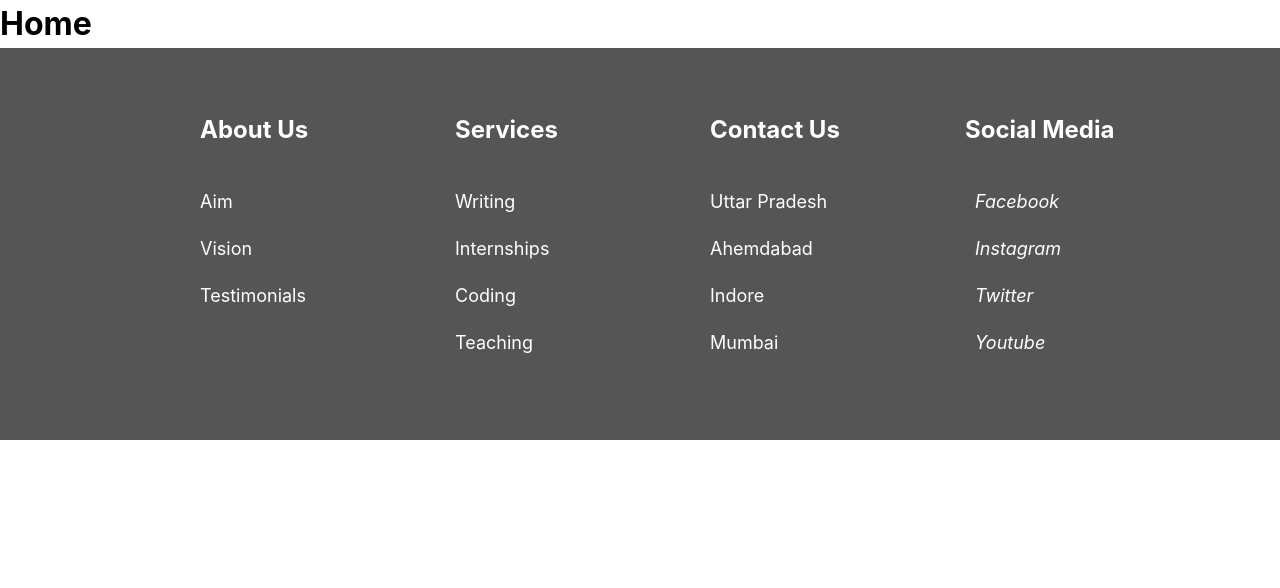
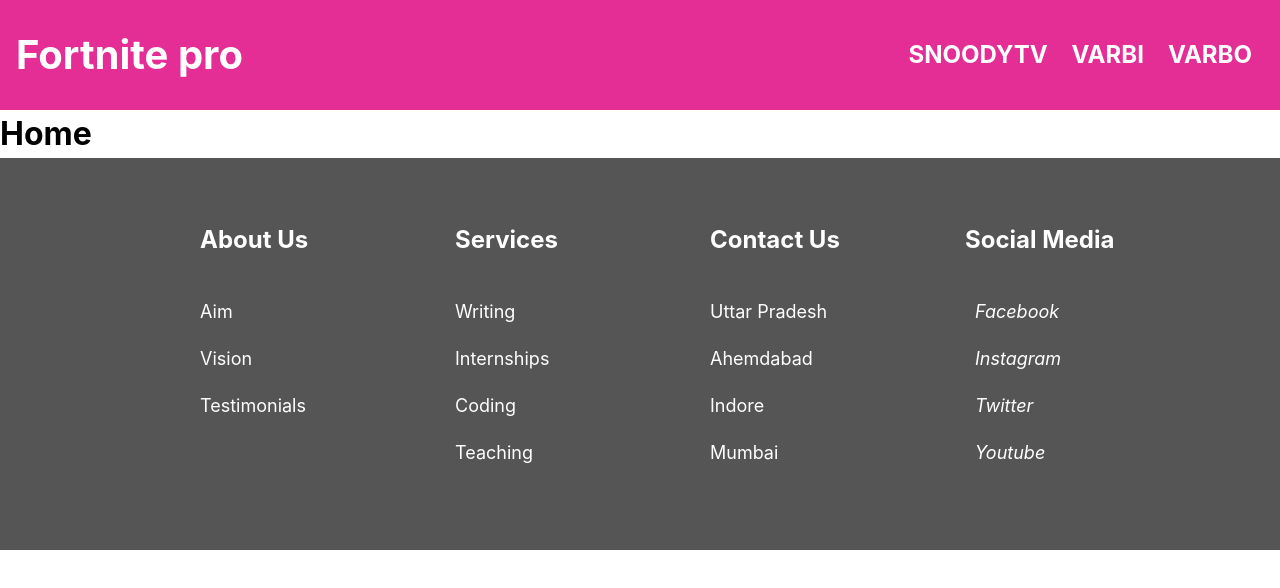
Before and after one commit to han-lovers/IdentifEye, a React (Vite) app in the folder client/: page / in a window 1280 px wide. Shown: the top 588 px of the page. Built offline with nearby package versions, Linux system fonts and the light colour scheme.

Commit message:
Added header

```diff
--- a/client/src/App.jsx
+++ b/client/src/App.jsx
@@ -2,10 +2,13 @@ import React from "react";
 import Home from "./pages/Home";
 import { BrowserRouter, Routes, Route } from "react-router-dom";
 import Footer from "./styles/js/Footer";
+import Header from "./styles/js/Header";
 
 function App() {
     return (
         <>
+            <Header /> {/* Add header to every route */}
+
             <BrowserRouter>
                 <Routes>
                     <Route path="/" element={<Home />} />
--- /dev/null
+++ b/client/src/styles/css/Header.css
@@ -0,0 +1,94 @@
+.nav-bar{
+    display: flex;
+    justify-content: space-between;
+    align-items: center;
+    background-color: #e42d95;
+    position: sticky;
+    top: 0;
+    z-index: 2;
+    width: 100%;
+    height: 110px;
+}
+
+.title{
+    font-size: 40px;
+    margin: 16px;
+    font-weight: bold;
+    text-decoration: none;
+    color: white;
+}
+.list{
+    display: flex;
+    margin-right: 16px;
+}
+.nav-item {
+    list-style: none;
+    width: 100%;
+    text-align: center;
+}
+.nav-text{
+    display: block;
+    font-weight: bold;
+    text-decoration: none;
+    color: white;
+    padding: 8px;
+    font-size: 24px;
+    text-transform: uppercase;
+    margin: 4px;
+}
+.nav-text:hover{
+    color: black;
+}
+
+.nav-bar .menu {
+    display: none;
+    position: absolute;
+    top: 12px;
+    right: 8px;
+    flex-direction: column;
+    justify-content: space-between;
+    width: 36px;
+    height: 32px;
+}
+
+.nav-bar .menu .line {
+    height: 4px;
+    width: 100%;
+    background: white;
+    border-radius: 1px;
+}
+
+@media (max-width: 850px) {
+    .nav-text {
+        font-size: 20px;
+    }
+}
+@media (max-width: 700px) {
+    .nav-bar .menu {
+        display: flex;
+        margin-top: 24px;
+    }
+
+    .list {
+        display: none;
+        margin-right: 0;
+        position: absolute;
+        display: flex;
+        background: #f2bdd4;
+        top: 100%;
+        height: 230px;
+        flex-direction: column;
+        width: 100%;
+        margin-bottom: 4px;
+        right: -700px;
+        transition: right 0.4s ease-in-out;
+    }
+
+    .list.open {
+        right: 0px;
+    }
+
+    .nav-item {
+        margin: 20px 0px 0px 0px;
+    }
+}
--- /dev/null
+++ b/client/src/styles/js/Header.jsx
@@ -0,0 +1,41 @@
+import React, { useState } from 'react';
+import "../css/Header.css";
+
+const Header = () => {
+    const [menuOpen, setMenuOpen] = useState(false);
+    const [showMenuItems, setShowMenuItems] = useState(false);
+
+    const handleMenuOpen = () => {
+        setMenuOpen(!menuOpen);
+        if(!showMenuItems) {
+            setShowMenuItems(true);
+        }
+        else {
+            showMenuItems(false);
+        }
+    }
+
+    return (
+        <nav className="nav-bar">
+            <div className="title">Fortnite pro</div>
+            <div className="menu" onClick={handleMenuOpen}>
+                <span className="line"></span>
+                <span className="line"></span>
+                <span className="line"></span>
+            </div>
+            <ul className={`list ${menuOpen ? "open" : ""}`}>
+                <li className="nav-item">
+                    <div className="nav-text">Snoodytv</div>
+                </li>
+                <li className="nav-item">
+                    <div className="nav-text">Varbi</div>
+                </li>
+                <li className="nav-item">
+                    <div className="nav-text">Varbo</div>
+                </li>
+            </ul>
+        </nav>
+    );
+};
+
+export default Header;
```
